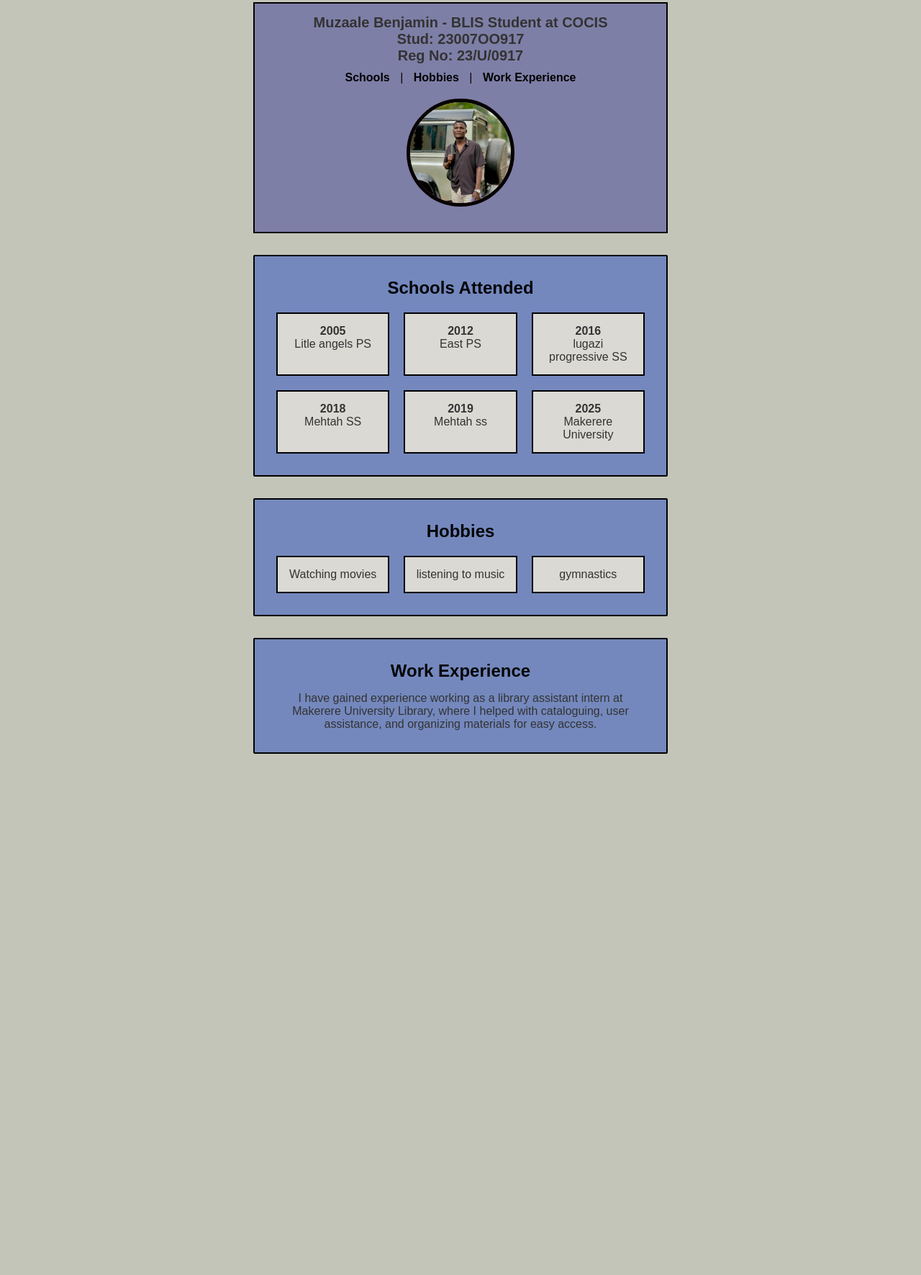
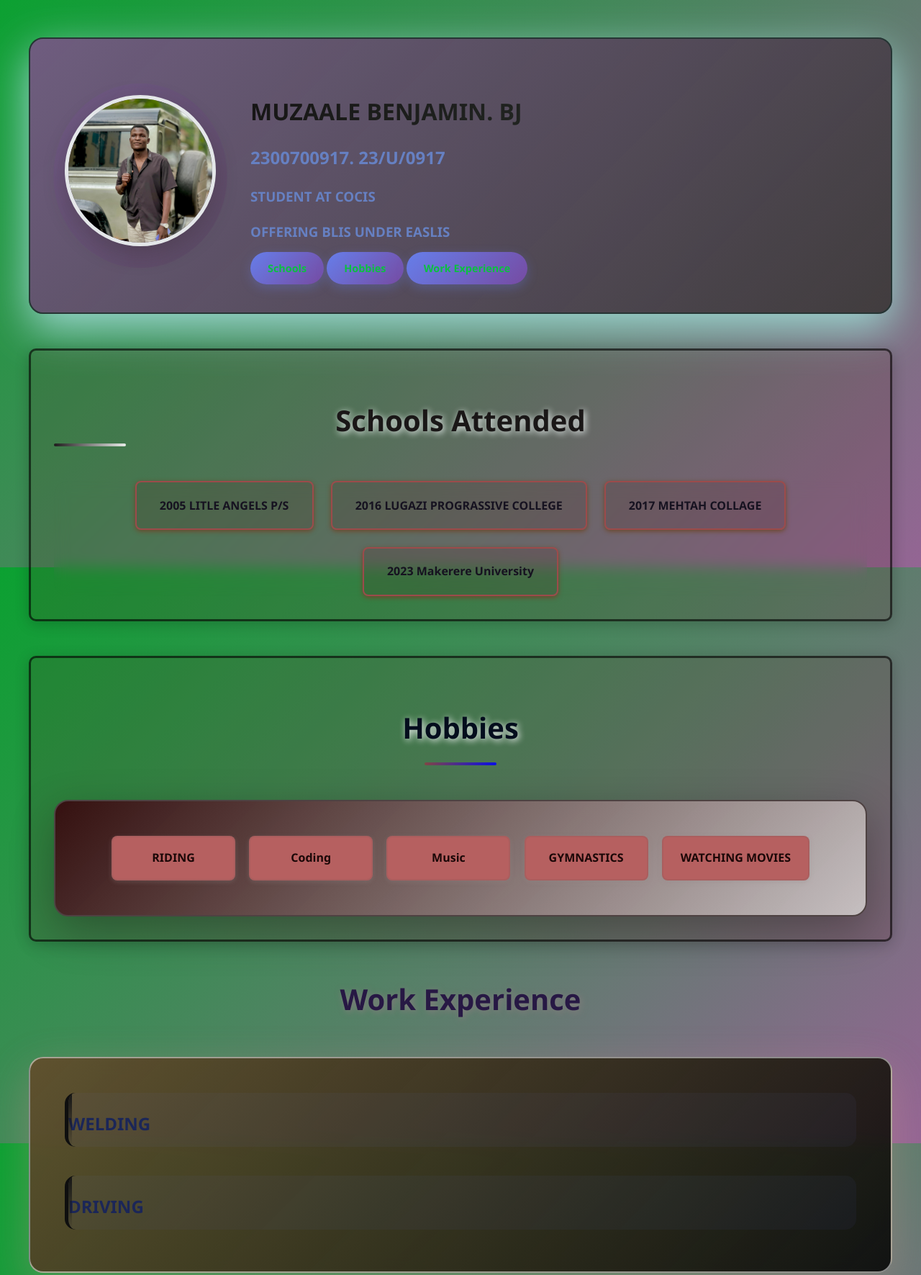
Before and after one commit to benjaminmuzaale/muzaale-site, a plain HTML site: page index.html in a window 1280 px wide. Shown: the part 12-1783 px from the top of the page at 72% size. Before the commit the page ends 1089 px from the top, so only its background shows below. Drawn offline with Linux system fonts and the light colour scheme.

Commit message:
Add files via upload

```diff
--- a/index.html
+++ b/index.html
@@ -3,78 +3,80 @@
 <head>
     <meta charset="UTF-8">
     <meta name="viewport" content="width=device-width, initial-scale=1.0">
-  <title>Personal Website - BLS 3122 Practice</title>
-  <link rel="stylesheet" href="styles.css">
+    <title>My personal Website</title>
+    <link rel="stylesheet" href="style.css">
 </head>
 <body>
 
-  <!-- Header Section -->
-  <header>
-    <div class="header-container">
-       <h1>Muzaale Benjamin - BLIS Student at COCIS <br>Stud: 23007OO917<br> Reg No: 23/U/0917</h1>
-      <div class="header-text">
-         <nav>
-          <a href="#schools">Schools</a>
-          <span>|</span>
-          <a href="#hobbies">Hobbies</a>
-          <span>|</span>
-          <a href="#work">Work Experience</a>
-        </nav>
-       <div class="profile-info">
-            <div class="circle-image">
-                <img src="photo.jpg" alt="Passport Photo">
+
+    <main>
+        <!-- Personal Information Section -->
+        <section id="personal" class="personal-info">
+            <div class="photo-container">
+                <img src="photo.jpg"alt=phionah style="width:200px; height:200px; border-radius: 50%; object-fit: cover;">
+                <p style="text-align: center; margin-top: 0.5rem;"></p>
             </div>
-
-      </div>
-    </div>
-  </header>
-
-  <!-- Schools Attended Section -->
-  <section id="schools" class="section">
-    <h2>Schools Attended</h2>
-    <div class="schools-grid">
-      <div class="school-box">
-        <p><strong>2005</strong><br>Litle angels PS</p>
-      </div>
-      <div class="school-box">
-        <p><strong>2012</strong><br>East PS</p>
-      </div>
-      <div class="school-box">
-        <p><strong>2016</strong><br>lugazi progressive SS</p>
-      </div>
-      <div class="school-box">
-        <p><strong>2018</strong><br>Mehtah SS</p>
-      </div>
-      <div class="school-box">
-        <p><strong>2019</strong><br>Mehtah ss</p>
-      </div>
-      <div class="school-box">
-        <p><strong>2025</strong><br>Makerere University </p>
+            <div class="info-text">
+                <h1>MUZAALE BENJAMIN. BJ</h1>
+               <h2>2300700917.
+                23/U/0917
+               </h2>
+                <h3>STUDENT AT COCIS</h3>
+                <h3>OFFERING BLIS UNDER EASLIS</h3>
+                <div class="info-tabs">
+                    <span><a href="#schools">Schools</a></span>
+                    <span><a href="#hobbies">Hobbies</a></span>
+                    <span><a href="#work">Work Experience</a></span>
                 </div>
             </div>
         </section>
-  <!-- hobbies Section -->
-  <section id="Hobbies" class="section">
+
+        <!-- Schools Attended Section -->
+        <section id="schools" class="schools-section">
+            <h2>Schools Attended</h2>
+            <div class="schools-grid">
+                <div class="school-card">
+                    <div class="name">2005 LITLE ANGELS P/S</div>
+                </div>
+                <div class="school-card">
+                    <div class="name">2016 LUGAZI PROGRASSIVE COLLEGE</div>
+                </div>
+                <div class="school-card">
+                    <div class="name">2017 MEHTAH COLLAGE</div>
+                </div>
+                <div class="school-card">
+                    <div class="name">2023 Makerere University</div>
+                </div>
+            </div>
+        </section>
+
+        <!-- Hobbies Section -->
+        <section id="hobbies" class="hobbies-section">
             <h2>Hobbies</h2>
-    <div class="schools-grid">
-      <div class="school-box">
-        <p>Watching movies</p>
-      </div>
-      <div class="school-box">
-        <p>listening to music</p>
-      </div>
-      <div class="school-box">
-        <p>gymnastics </p>
+            <div class="hobbies-container">
+                <ul>
+                    <li>RIDING</li>
+                    <li>Coding</li>
+                    <li>Music</li>
+                    <li>GYMNASTICS</li>
+                    <li>WATCHING MOVIES</li>
+                </ul>
             </div>
         </section>
 
         <!-- Work Experience Section -->
-  <section id="work" class="section">
+        <section id="work" class="work-section">
             <h2>Work Experience</h2>
-    <p>I have gained experience working as a library assistant intern at Makerere University Library, where I helped with cataloguing, user assistance, and organizing materials for easy access.</p>
+            <div class="work-container">
+                <div class="work-item">
+                    <h3>WELDING</h3>
+                </div>
+                <div class="work-item">
+                    <h3>DRIVING</h3>
+                    <div class=""</di>
+                </div>
+            </div>
         </section>
-
-
-
+    </main>
 </body>
 </html>
--- /dev/null
+++ b/style.css
@@ -0,0 +1,545 @@
+** {
+    margin: 0;
+    padding: 0;
+    box-sizing: border-box;
+}
+
+body {
+    font-family: 'Segoe UI', Tahoma, Geneva, Verdana, sans-serif;
+    line-height: 1.6;
+    color: #6680c2;
+    background-color: #dddada;
+    background-image: linear-gradient(135deg, #0ba131 0%, #946594 100%);
+    background-attachment: fixed;
+    background-repeat: no-repeat;
+    background-size: cover;
+    min-height: 100vh;
+}
+
+/* Header and Navigation */
+header {
+    background: rgb(156, 130, 130);
+    backdrop-filter: blur(10px);
+    padding: 1rem 0;
+    box-shadow: 0 4px 20px rgba(0, 0, 0, 0.1);
+    position: sticky;
+    top: 0;
+    z-index: 1000;
+}
+
+@keyframes slideDown {
+    from {
+        transform: translateY(-100%);
+        opacity: 0;
+    }
+    to {
+        transform: translateY(0);
+        opacity: 1;
+    }
+}
+
+nav {
+    max-width: 1000px;
+    margin: 0 auto;
+    padding: 0 2rem;
+}
+
+nav ul {
+    list-style: none;
+    justify-content: center;
+    flex-wrap: wrap;
+    gap: 2rem;
+}
+
+nav ul li a {
+    text-decoration: none;
+    color: #0b0b0e;
+    font-weight: 600;
+    padding: 0.7rem 0.5rem;
+    border-radius: 25px;
+    transition: all 0.3s ease;
+    position: relative;
+    overflow: hidden;
+}
+
+nav ul li a::before {
+    content: '';
+    position: absolute;
+    top: 0;
+    left: -100%;
+    width: 100%;
+    height: 100%;
+    background: linear-gradient(135deg, #0a0a0a 0%, #da7604 100%);
+    transition: left 0.0s ease;
+    z-index: -1;
+    border-radius: 15px;
+}
+
+nav ul li a:hover::before {
+    left: 0;
+}
+
+nav ul li a:hover {
+    color: white;
+    transform: translateY(-2px);
+    box-shadow: 0 5px 15px rgba(102, 126, 234, 0.4);
+}
+
+/* Main Container */
+main {
+    max-width: 1200px;
+    margin: 2rem auto;
+    padding: 2rem;
+}
+
+/* Personal Info Section */
+.personal-info {
+    display: flex;
+    align-items: center;
+    gap: 3rem;
+    padding: 3rem;
+    background: linear-gradient(135deg, rgba(116, 89, 131, 0.95), rgba(59, 55, 55, 0.9));
+    border-radius: 20px;
+    box-shadow: 0 20px 60px rgb(158, 216, 211);
+    margin-bottom: 3rem;
+    flex-wrap: wrap;
+    border: 2px solid rgb(38, 53, 52);
+}
+
+@keyframes fadeInUp {
+    from {
+        opacity: 0;
+        transform: translateY(30px);
+    }
+    to {
+        opacity: 1;
+        transform: translateY(0);
+    }
+}
+
+.photo-container {
+    flex-shrink: 0;
+    text-align: center;
+    position: relative;
+}
+
+.photo-container::before {
+    content: '';
+    position: absolute;
+    top: -10px;
+    left: -10px;
+    right: -10px;
+    bottom: -10px;
+    background: linear-gradient(135deg, #667eea, #0c0c0c);
+    border-radius: 50%;
+    z-index: -1;
+    animation: pulse 2s ease-in-out infinite;
+}
+
+@keyframes pulse {
+    0%, 100% {
+        transform: scale(1);
+        opacity: 0.7;
+    }
+    50% {
+        transform: scale(1.05);
+        opacity: 1;
+    }
+}
+
+.photo-container img {
+    width: 180px;
+    height: 180px;
+    border: 5px solid rgb(228, 231, 233);
+    object-fit: cover;
+    display: block;
+    margin: 0 auto;
+    border-radius: 50%;
+    box-shadow: 0 10px 30px rgba(51, 39, 39, 0.3);
+
+
+}
+
+.photo-container img:hover {
+    transform: scale(1.05) rotate(3deg);
+}
+
+.photo-container p {
+    margin-top: 1rem;
+    font-weight: 600;
+    color: #30333a;
+    font-size: 0.9rem;
+}
+
+.info-text h1 {
+    margin-bottom: 1rem;
+    color: #3d3b3b;
+    font-size: 2rem;
+    font-weight: 700;
+    background: linear-gradient(135deg, #161515 0%, #212421 100%);
+    -webkit-background-clip: text;
+    -webkit-text-fill-color: transparent;
+    background-clip: text;
+}
+
+.info-tabs {
+    gap: 1rem;
+    margin-top: 1.5rem;
+}
+
+.info-tabs span {
+    padding: 0.7rem 1.5rem;
+    background: linear-gradient(135deg, #667eea 0%, #764ba2 100%);
+    border-radius: 25px;
+    box-shadow: 0 5px 15px rgba(102, 126, 234, 0.3);
+}
+
+.info-tabs span:hover {
+    transform: translateY(-3px);
+    box-shadow: 0 8px 20px rgba(19, 19, 22, 0.4);
+}
+
+.info-tabs a {
+    text-decoration: none;
+    color: rgb(11, 192, 65);
+    font-weight: 600;
+    font-size: 0.9rem;
+}
+
+/* Schools Section */
+.schools-section {
+    margin-bottom: 3rem;
+
+}
+
+.schools-section h2 {
+    text-align: center;
+    margin-bottom: 3rem;
+    font-size: 2.5rem;
+    font-weight: 700;
+    color: rgb(26, 23, 23);
+    text-shadow: 2px 2px 10px rgb(236, 241, 241);
+    position: relative;
+}
+
+.schools-section h2::after {
+    content: '';
+    display: block;
+    width: 100px;
+    height: 4px;
+    background: linear-gradient(90deg, #1f1d1d, #e8ebe8);
+    border-radius: 2px;
+}
+
+.schools-grid {
+    grid-template-columns: repeat(auto-fit, minmax(220px, 1fr));
+    gap: 2rem;
+    background: #613a51;
+    backdrop-filter: blur(10px);
+    border-radius: 20px;
+    border: 2px solid rgba(63, 53, 53, 0.3);
+}
+
+.school-card {
+    background: linear-gradient(135deg, rgba(148, 186, 216, 0.95), rgba(85, 17, 59, 0.85));
+    padding: 2rem;
+    text-align: center;
+    border-radius: 15px;
+    box-shadow: 0 10px 30px rgba(27, 25, 25, 0.2);
+    border: 2px solid transparent;
+    position: relative;
+}
+
+.school-card::before {
+    content: '';
+    position: absolute;
+    top: 0;
+    left: 0;
+    width: 100%;
+    height: 100%;
+    background: linear-gradient(135deg, #020202 0%, #b58fdb 100%);
+    opacity: 0;
+    z-index: -1;
+}
+
+.school-card:hover::before {
+    opacity: 0.1;
+}
+
+.school-card:hover {
+    transform: translateY(-10px) scale(1.03);
+    box-shadow: 0 20px 40px rgba(64, 76, 124, 0.4);
+    border-color: #887878;
+}
+
+.school-card .year {
+    font-weight: 800;
+    font-size: 1.9rem;
+    margin-bottom: 0.8rem;
+    background: linear-gradient(135deg, #6876b1 0%, #2b6697 100%);
+    -webkit-background-clip: text;
+    -webkit-text-fill-color: transparent;
+    background-clip: text;
+}
+
+.school-card .name {
+    color: #161220;
+    font-weight: 800;
+    font-size: 2ssrem;
+}
+
+/* Work Experience Section */
+.work-section {
+    margin-bottom: 3rem;
+}
+
+.work-section h2 {
+    text-align: center;
+    margin-bottom: 3rem;
+    font-size: 2.5rem;
+    font-weight: 700;
+    color: rgb(39, 24, 68);
+    text-shadow: 2px 2px 10px rgba(133, 125, 125, 0.959);
+    position: relative;
+}
+
+.work-section h2::after {
+    content: '';
+    width: 100px;
+    height: 4px;
+    background: linear-gradient(90deg, #676f91, #10061b);
+    margin: 1rem auto;
+    border-radius: 2px;
+}
+
+.work-container {
+    background: linear-gradient(135deg, rgba(97, 79, 45, 0.95), rgba(8, 8, 8, 0.9));
+    backdrop-filter: blur(10px);
+    padding: 3rem;
+    min-height: 200px;
+    border-radius: 20px;
+    box-shadow: 0 20px 60px rgba(226, 150, 150, 0.3);
+    border: 2px solid rgba(255, 255, 255, 0.5);
+}
+
+.work-item {
+    margin-bottom: 2.5rem;
+    background: rgba(102, 126, 234, 0.05);
+    border-radius: 15px;
+    border-left: 5px solid #0f0f0f;
+    position: relative;
+    overflow: hidden;
+}
+
+.work-item::before {
+    content: '';
+    position: absolute;
+    left: 0;
+    top: 0;
+    height: 100%;
+    width: 5px;
+    background: linear-gradient(180deg, #151516, #690e0e00);
+}
+
+.work-item:hover::before {
+    width: 100%;
+    opacity: 0.1;
+}
+
+.work-item:hover {
+    transform: translateX(10px);
+    box-shadow: 0 10px 30px rgba(102, 126, 234, 0.2);
+}
+
+.work-item:last-child {
+    margin-bottom: 0;
+}
+
+.work-item h3 {
+    color: #1b2658;
+    margin-bottom: 0.8rem;
+    font-size: 1.5rem;
+    font-weight: 700;
+}
+
+.work-item .period {
+    color: #afb1ad00;
+    font-style: italic;
+    margin-bottom: 1rem;
+    font-weight: 600;
+    font-size: 0.95rem;
+}
+
+.work-item p {
+    color: #555;
+    line-height: 1.8;
+}
+
+/* Hobbies Section */
+.hobbies-section {
+    margin-bottom: 3rem;
+}
+
+.hobbies-section h2 {
+    text-align: center;
+    margin-bottom: 3rem;
+    font-size: 2.5rem;
+    font-weight: 700;
+    color: rgb(4, 13, 29);
+    text-shadow: 2px 2px 10px rgb(246, 244, 248);
+    position: relative;
+}
+
+.hobbies-section h2::after {
+    content: '';
+    display: block;
+    width: 100px;
+    height: 4px;
+    background: linear-gradient(90deg, #804545, hsl(239, 91%, 47%));
+    margin: 1rem auto;
+    border-radius: 2px;
+}
+
+.hobbies-container {
+    background: linear-gradient(135deg, rgb(53, 16, 16), rgba(206, 201, 201, 0.9));
+    backdrop-filter: blur(10px);
+    padding: 3rem;
+    border-radius: 20px;
+    box-shadow: 0 20px 60px rgba(14, 1, 1, 0.3);
+    border: 2px solid rgb(78, 66, 66);
+}
+
+.hobbies-container ul {
+    list-style: none;
+    flex-wrap: wrap;
+    gap: 1.8rem;
+    justify-content: center;
+}
+
+.hobbies-container li {
+    background: linear-gradient(135deg, #9c7d7d 0%, hsla(0, 34%, 71%, 0) 100%);
+    color: rgb(4, 157, 177);
+    padding: 1rem 2rem;
+    border-radius: 30px;
+    font-weight: 600;
+    box-shadow: 0 5px 15px rgba(0, 41, 221, 0.4);
+    transition: all 0.3s ease;
+    cursor: default;
+}
+
+.hobbies-container li:hover {
+    transform: translateY(-5px) scale(1.05);
+    box-shadow: 0 10px 25px rgba(73, 89, 158, 0.5);
+}
+
+/* Responsive Design */
+@media (max-width: 768px) {
+    nav ul {
+        flex-direction: column;
+        align-items: center;
+        gap: 1rem;
+    }
+
+    .personal-info {
+        text-align: center;
+        padding: 2rem;
+    }
+
+    .schools-grid {
+        grid-template-columns: repeat(auto-fit, minmax(180px, 1fr));
+        gap: 1.5rem;
+        padding: 1.5rem;
+    }
+
+    .info-tabs {
+        flex-direction: row;
+        justify-content: center;
+    }
+
+    main {
+        padding: 1rem;
+    }
+
+    .info-text h1 {
+        font-size: 1.5rem;
+    }
+
+    .schools-section h2,
+    .work-section h2,
+    .hobbies-section h2 {
+        font-size: 2rem;
+    }
+}
+
+@media (max-width: 480px) {
+    .schools-grid {
+        grid-template-columns: 1fr;
+    }
+
+    .school-card {
+        padding: 1.5rem;
+    }
+
+    .work-container {
+        padding: 1.5rem;
+    }
+
+    .work-item {
+        padding: 1.5rem;
+    }
+
+    .hobbies-container {
+        padding: 2rem;
+    }
+}
+/* --- BOXED LAYOUT FOR SECTIONS --- */
+.schools-section,
+.hobbies-section {
+    border: 3px solid rgba(0, 0, 0, 0.6);
+    border-radius: 10px;
+    background: rgba(87, 22, 22, 0.15);
+    padding: 2rem;
+    box-shadow: 0 4px 20px rgba(0, 0, 0, 0.2);
+    margin-bottom: 3rem;
+}
+
+/* make each school and hobby appear as a small box */
+.schools-grid {
+    display: flex;
+    flex-wrap: wrap;
+    justify-content: center;
+    gap: 1.5rem;
+    background: none; /* remove the purple background to match the boxes */
+    border: none;
+}
+
+.school-card {
+    border: 2px solid #9c4b4b;
+    background: rgba(71, 21, 21, 0.15);
+    color: #e0dbd8;
+    border-radius: 8px;
+    padding: 1.2rem 2rem;
+    min-width: 180px;
+    box-shadow: 0 2px 6px rgb(109, 72, 42);
+}
+
+/* Make hobbies also appear in small boxes */
+.hobbies-container ul {
+    display: flex;
+    flex-wrap: wrap;
+    justify-content: center;
+    gap: 1.2rem;
+    padding: 0;
+    margin: 0;
+}
+
+.hobbies-container li {
+    border: 2px solid #8a585848;
+    border-radius: 8px;
+    background: rgb(182, 96, 96);
+    color: rgb(27, 7, 7);
+    padding: 1rem 1.5rem;
+    min-width: 120px;
+    text-align: center;
+    box-shadow: 0 2px 6px rgba(148, 131, 131, 0.3);
+}
```
Lines whose indentation alone changed are shown as unchanged.
